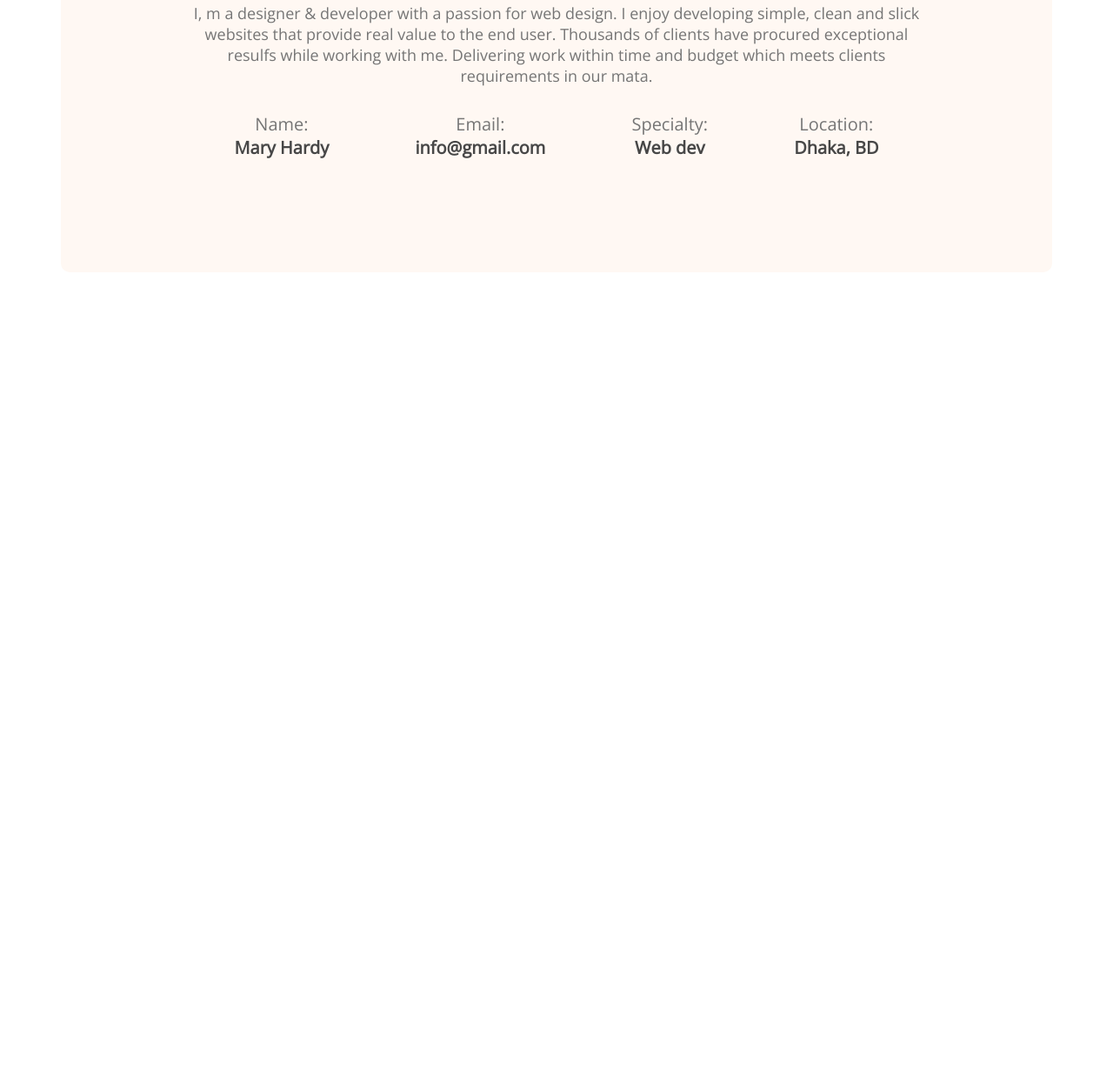
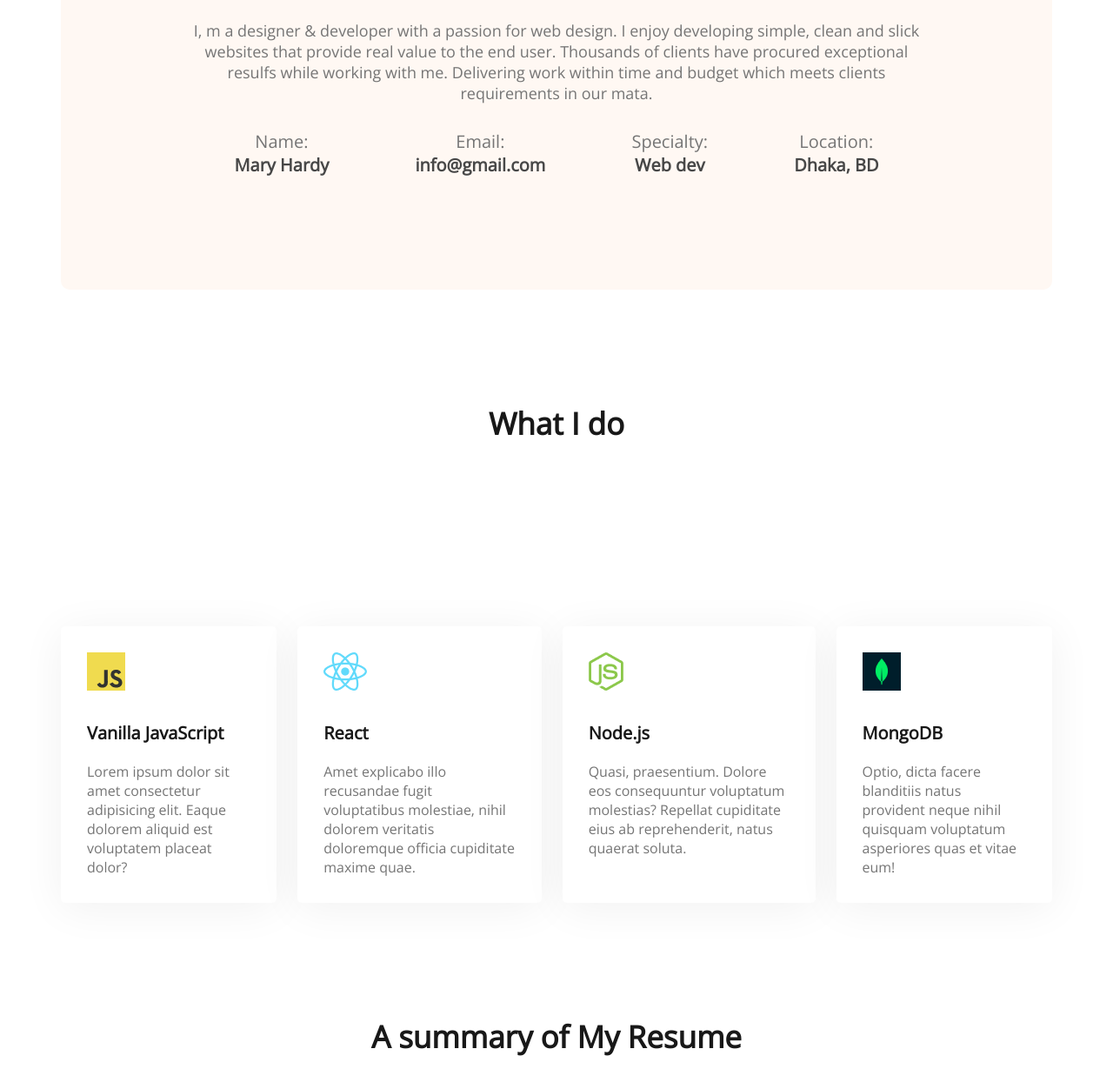
Before and after one commit to Mahmudsana06/developer-portfolio, a plain HTML site: page index.html in a window 1280 px wide. Shown: the part 1202-2454 px from the top of the page at 87% size. Before the commit the page ends 1515 px from the top, so only its background shows below. Drawn offline with nearby package versions, Linux system fonts and the light colour scheme.

Commit message:
added skills content

```diff
--- a/index.html
+++ b/index.html
@@ -53,6 +53,36 @@
                 </div>
             </div>
         </section>
+        <!-- what I do section -->
+        <section class="what-i-do">
+            <h3 class="section-title">What I do</h3>
+            <div class="skills-container">
+                <div class="skill">
+                    <img src="images/icons/js.png" alt="">
+                    <p class="skill-title">Vanilla JavaScript</p>
+                    <p class="skill-description">Lorem ipsum dolor sit amet consectetur adipisicing elit. Eaque dolorem aliquid est voluptatem placeat dolor?</p>
+                </div>
+                <div class="skill">
+                    <img src="images/icons/react.png" alt="">
+                    <p class="skill-title">React</p>
+                    <p class="skill-description">Amet explicabo illo recusandae fugit voluptatibus molestiae, nihil dolorem veritatis doloremque officia cupiditate maxime quae.</p>
+                </div>
+                <div class="skill">
+                    <img src="images/icons/nodejs.png" alt="">
+                    <p class="skill-title">Node.js</p>
+                    <p class="skill-description">Quasi, praesentium. Dolore eos consequuntur voluptatum molestias? Repellat cupiditate eius ab reprehenderit, natus quaerat soluta.</p>
+                </div>
+                <div class="skill">
+                    <img src="images/icons/mongo.png" alt="">
+                    <p class="skill-title">MongoDB</p>
+                    <p class="skill-description">Optio, dicta facere blanditiis natus provident neque nihil quisquam voluptatum asperiores quas et vitae eum!</p>
+                </div>
+            </div>
+        </section>
+        <!-- resume section -->
+        <section class="resume">
+            <h3 class="section-title">A summary of My Resume</h3>
+        </section>
     </main>
     <footer></footer>
 </body>
--- a/styles/porfolio.css
+++ b/styles/porfolio.css
@@ -80,10 +80,12 @@ main {
     max-width: 1140px;
     margin: 0 auto;
 }
+section{
+    margin-top: 130px;
+}
 
 /* about section styles */
 .about {
-    margin-top: 130px;
     background: #FFF8F3;
     border-radius: 10px;
     padding: 130px 150px;
@@ -91,10 +93,11 @@ main {
 }
 
 .section-title {
+    text-align: center;
     font-weight: 700;
     font-size: 35px;
     color: #181818;
-    margin-bottom: 30px;
+    margin-bottom: 50px;
 }
 
 .section-description {
@@ -123,3 +126,38 @@ main {
     text-align: center;
     color: #474747;
 }
+
+/* what i do styles */
+.what-i-do {
+    margin-top: 130px;
+
+}
+
+.skills-container {
+    display: flex;
+    gap: 24px;
+}
+
+.skill {
+    background: #FFFFFF;
+    box-shadow: 0px 6px 50px rgba(0, 0, 0, 0.06);
+    border-radius: 5px;
+    padding: 30px;
+    margin-top: 160px;
+}
+
+.skill-title {
+    font-weight: 700;
+    font-size: 20px;
+    color: #181818;
+    margin-top: 30px;
+}
+
+.skill-description {
+    font-weight: 400;
+    font-size: 16px;
+    color: #757575;
+    margin-top: 20px;
+
+}
+/* resume styles */
```
